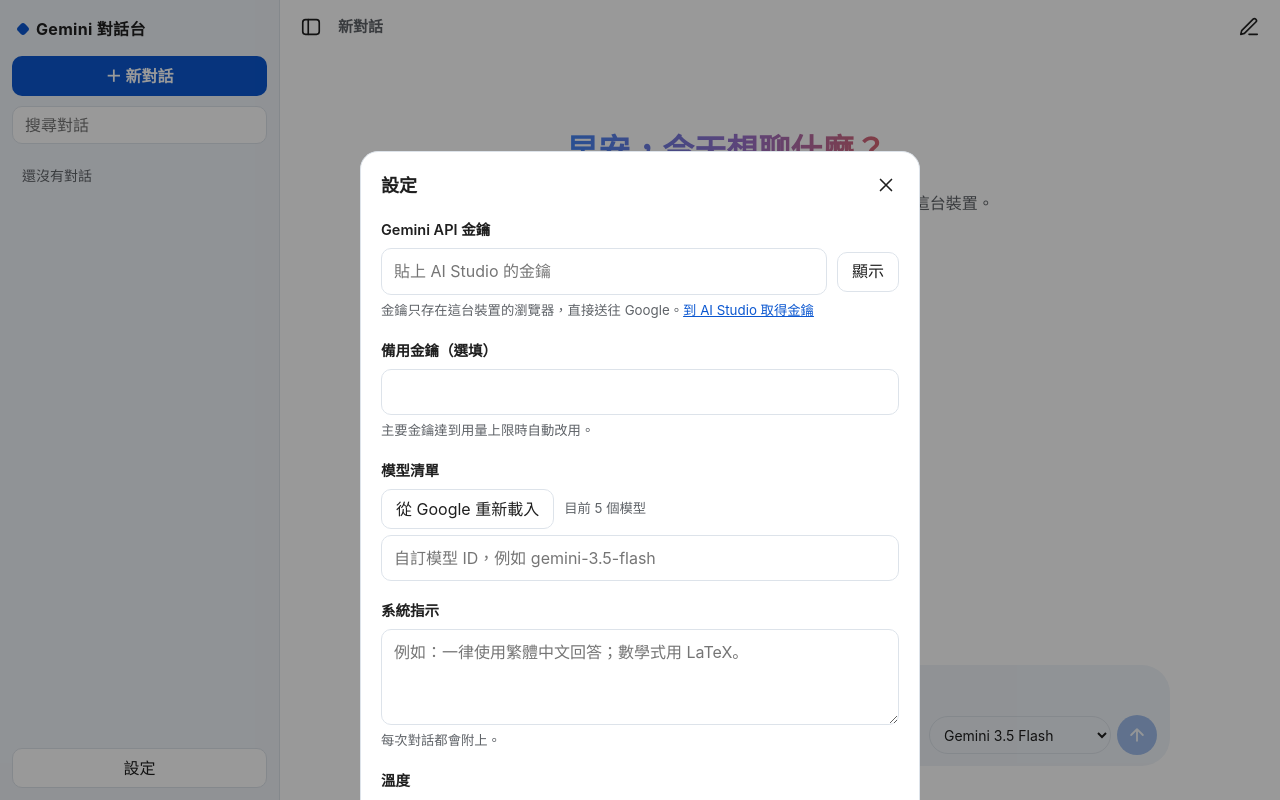
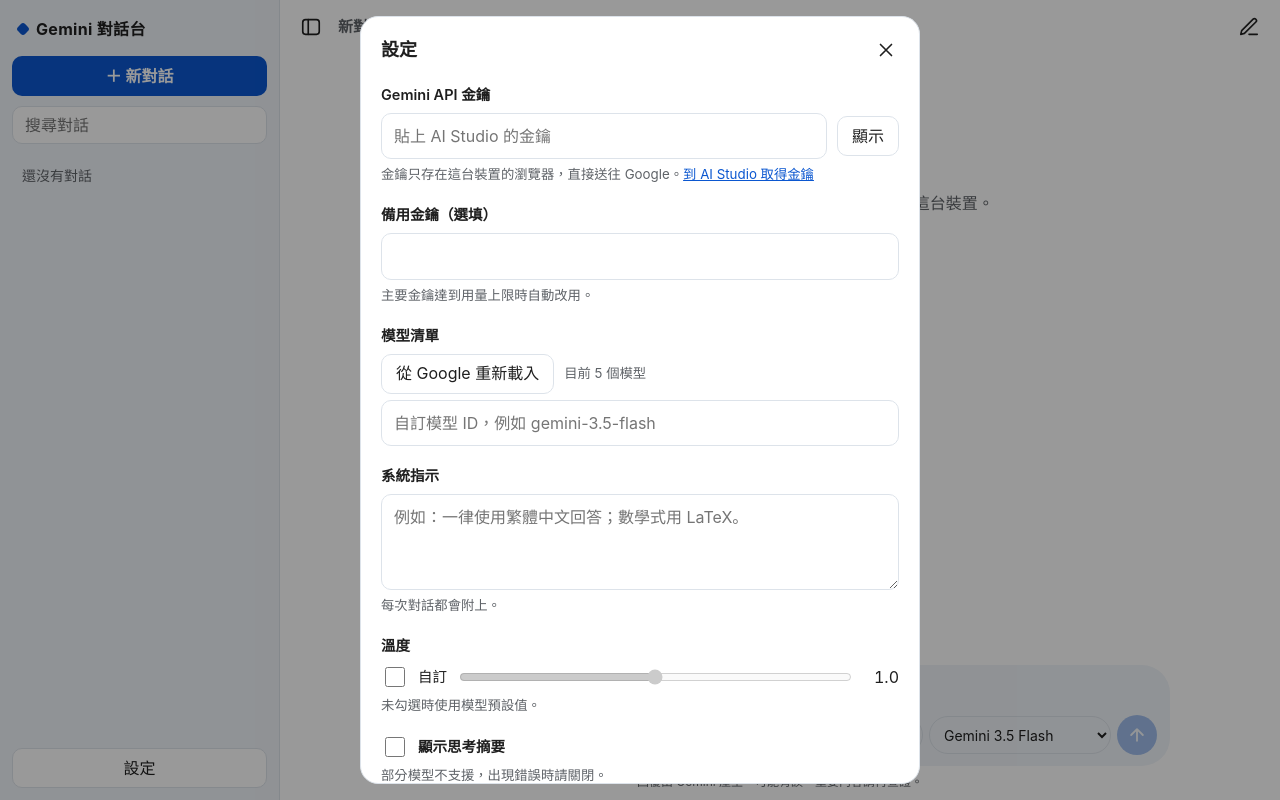
Before and after one commit to Gordon200410/Gemini-harness, a plain HTML site: page index.html in a window 1280 px wide. Both pictures are taken after a click on the button "設定". Drawn offline with nearby package versions, Linux system fonts and the light colour scheme.

Commit message:
Add files via upload

```diff
--- a/index.html
+++ b/index.html
@@ -158,11 +158,12 @@ footer{padding:0 16px calc(8px + env(safe-area-inset-bottom))}
 #attRow .filechip{display:inline-flex;align-items:center;gap:6px;padding-right:4px}
 #attRow .filechip button{width:24px;height:24px;border-radius:50%;color:var(--muted)}
 #input{display:block;width:100%;border:0;outline:0;background:none;resize:none;max-height:38vh;padding:4px 0;line-height:1.55}
-.cbar{display:flex;align-items:center;gap:6px;margin-top:4px}
+.cbar{display:flex;align-items:center;gap:6px;margin-top:4px;flex-wrap:wrap}
 .cbar .icon{width:38px;height:38px;border:1px solid var(--line)}
 .pill{min-height:38px;padding:0 12px;border-radius:999px;border:1px solid var(--line);font-size:14px;display:inline-flex;align-items:center;gap:5px;white-space:nowrap}
 .pill[aria-pressed="true"]{background:var(--accent);color:var(--accent-ink);border-color:transparent}
-#model{min-height:38px;border-radius:999px;border:1px solid var(--line);background:transparent;padding:0 10px;font-size:14px;max-width:44vw;min-width:0}
+#think{min-height:38px;border-radius:999px;border:1px solid var(--line);background:transparent;padding:0 8px;font-size:14px;flex:none}
+#model{min-height:38px;border-radius:999px;border:1px solid var(--line);background:transparent;padding:0 10px;font-size:14px;max-width:34vw;min-width:0}
 .grow{flex:1}
 #send{width:40px;height:40px;border-radius:50%;background:var(--accent);color:var(--accent-ink);display:grid;place-items:center;flex:none}
 #send:disabled{opacity:.35}
@@ -171,11 +172,14 @@ footer{padding:0 16px calc(8px + env(safe-area-inset-bottom))}
 .hint{text-align:center;font-size:12px;color:var(--muted);margin:6px 0 0}
 
 /* 設定 */
-#modal{position:fixed;inset:0;background:rgba(0,0,0,.4);z-index:30;display:grid;place-items:center;padding:16px}
-.sheet{background:var(--bg);border:1px solid var(--line);border-radius:18px;width:min(560px,100%);max-height:min(88%,calc(var(--vh,100dvh) - 32px));display:flex;flex-direction:column}
+#modal{position:fixed;top:0;left:0;right:0;height:var(--vh,100dvh);background:rgba(0,0,0,.4);z-index:30;display:flex;overflow-y:auto;-webkit-overflow-scrolling:touch;overscroll-behavior:contain;
+  padding:calc(16px + env(safe-area-inset-top)) 16px calc(16px + env(safe-area-inset-bottom))}
+.sheet{background:var(--bg);border:1px solid var(--line);border-radius:18px;width:min(560px,100%);margin:auto;flex:none;overflow:hidden;
+  max-height:calc(var(--vh,100dvh) - 32px - env(safe-area-inset-top) - env(safe-area-inset-bottom));display:flex;flex-direction:column}
 .sheet h2{margin:0;font-size:18px}
 .sheet .top{display:flex;justify-content:space-between;align-items:center;padding:12px 12px 8px 20px}
-.sheet .body{overflow-y:auto;padding:4px 20px 20px;display:flex;flex-direction:column;gap:18px;-webkit-overflow-scrolling:touch}
+.sheet .top{flex:none}
+.sheet .body{flex:1 1 auto;min-height:0;overscroll-behavior:contain;overflow-y:auto;padding:4px 20px 24px;display:flex;flex-direction:column;gap:18px;-webkit-overflow-scrolling:touch}
 .f{display:flex;flex-direction:column;gap:6px}
 .f label,.f .lab{font-weight:600;font-size:14.5px}
 .f small{color:var(--muted);line-height:1.5}
@@ -226,6 +230,7 @@ footer{padding:0 16px calc(8px + env(safe-area-inset-bottom))}
           <input type="file" id="file" multiple hidden>
           <button class="pill" id="searchToggle" aria-pressed="false">Google 搜尋</button>
           <span class="grow"></span>
+          <select id="think" aria-label="思考程度" hidden></select>
           <select id="model" aria-label="模型"></select>
           <button id="send" aria-label="送出"><svg viewBox="0 0 24 24"><path d="M12 19V5M5 12l7-7 7 7"/></svg></button>
         </div>
@@ -300,7 +305,7 @@ const LS = {
   set(k, v) { try { localStorage.setItem(k, JSON.stringify(v)); } catch {} }
 };
 const S = Object.assign({ key1:'', key2:'', model:'gemini-3.5-flash', customModel:'', system:'', useTemp:false, temp:1,
-  search:false, thoughts:false, enterSend:true, theme:'auto', models:FALLBACK_MODELS, modelsAt:0, sideOpen:true, last:'' }, LS.get('gh.settings', {}));
+  search:false, thoughts:false, think:{}, enterSend:true, theme:'auto', models:FALLBACK_MODELS, modelsAt:0, sideOpen:true, last:'' }, LS.get('gh.settings', {}));
 const saveS = () => LS.set('gh.settings', S);
 
 const DB = {
@@ -407,7 +412,31 @@ function modelOptions() {
   if (!list.some(m => m.id === S.model)) list.unshift({ id: S.model, name: S.model });
   for (const m of list) { const o = h('option', '', m.name); o.value = m.id; sel.append(o); }
   sel.value = S.model;
+  thinkSelect();
   $('#modelCount').textContent = '目前 ' + S.models.length + ' 個模型';
+}
+
+/* 思考程度：依 Google 文件的各模型支援表（2026-11）。回傳 null 表示不提供選項 */
+function thinkOptions(id) {
+  const L = { minimal: '最低', low: '低', medium: '中', high: '高' };
+  const lv = a => ({ kind: 'level', opts: a.map(v => [v, L[v]]) });
+  if (/^gemini-2\.5/.test(id)) {
+    const pro = /pro/.test(id);
+    return { kind: 'budget', opts: [['-1', '自動']].concat(pro ? [] : [['0', '關閉']], [['1024', '低'], ['8192', '中'], [pro ? '32768' : '24576', '高']]) };
+  }
+  if (/^gemini-4/.test(id) || /^gemini-3\.8-flash(?!-lite)/.test(id)) return lv(['low', 'medium', 'high']);
+  if (/^gemini-3(\.\d+)?-flash-lite/.test(id) || /^gemini-3\.6-flash/.test(id) || /^gemini-3-flash/.test(id)) return lv(['minimal', 'low', 'medium', 'high']);
+  if (/^gemini-3-pro/.test(id)) return lv(['low', 'high']);
+  if (/^gemini-3/.test(id)) return lv(['low', 'medium', 'high']);
+  return null;
+}
+function thinkSelect() {
+  const sel = $('#think'), o = thinkOptions(S.model); sel.innerHTML = '';
+  sel.hidden = !o; if (!o) return;
+  const add = (v, t) => { const e = h('option', '', '思考：' + t); e.value = v; sel.append(e); };
+  add('', '預設'); o.opts.forEach(([v, t]) => add(v, t));
+  const cur = S.think[S.model] || '';
+  sel.value = o.opts.some(([v]) => v === cur) ? cur : '';
 }
 
 function welcome() {
@@ -590,7 +619,7 @@ function explain(e) {
     : s === 404 ? '找不到這個模型，請到設定重新載入模型清單。'
     : s === 403 || /API key/i.test(raw) ? 'API 金鑰無效或沒有權限，請到設定檢查金鑰。'
     : s === 503 || s === 500 ? '模型目前忙碌，請稍後重試。'
-    : s === 400 ? '請求被拒絕。若開啟了「Google 搜尋」或「顯示思考摘要」，這個模型可能不支援，請關閉後重試。'
+    : s === 400 ? '請求被拒絕。若設定了思考程度、「Google 搜尋」或「顯示思考摘要」，這個模型可能不支援，請改回預設或關閉後重試。'
     : !s ? '連線失敗，請檢查網路。' : '發生錯誤。';
   return t + (raw ? '（' + (s ? s + '：' : '') + raw.slice(0, 300) + '）' : '');
 }
@@ -619,7 +648,10 @@ async function run(chat, msg) {
   if (S.system.trim()) body.systemInstruction = { parts: [{ text: S.system.trim() }] };
   const gc = {};
   if (S.useTemp) gc.temperature = S.temp;
-  if (S.thoughts) gc.thinkingConfig = { includeThoughts: true };
+  const tc = {}, to = thinkOptions(S.model), tv = S.think[S.model];
+  if (S.thoughts) tc.includeThoughts = true;
+  if (to && tv && to.opts.some(([v]) => v === tv)) { if (to.kind === 'level') tc.thinkingLevel = tv; else tc.thinkingBudget = Number(tv); }
+  if (Object.keys(tc).length) gc.thinkingConfig = tc;
   if (Object.keys(gc).length) body.generationConfig = gc;
   if (S.search) body.tools = [{ googleSearch: {} }];
 
@@ -743,7 +775,8 @@ $('#input').addEventListener('paste', e => { const f = [...(e.clipboardData && e
 $('#attach').onclick = () => $('#file').click();
 $('#file').onchange = e => { addFiles([...e.target.files]); e.target.value = ''; };
 $('#searchToggle').onclick = () => { S.search = !S.search; saveS(); $('#searchToggle').setAttribute('aria-pressed', S.search); };
-$('#model').onchange = e => { S.model = e.target.value; saveS(); };
+$('#model').onchange = e => { S.model = e.target.value; saveS(); thinkSelect(); };
+$('#think').onchange = e => { if (e.target.value) S.think[S.model] = e.target.value; else delete S.think[S.model]; saveS(); };
 
 /* ---------- 設定 ---------- */
 async function loadModels(quiet) {
@@ -762,7 +795,7 @@ function openSettings() {
   $('#key1').value = S.key1; $('#key2').value = S.key2; $('#customModel').value = S.customModel; $('#system').value = S.system;
   $('#useTemp').checked = S.useTemp; $('#temp').value = S.temp; $('#temp').disabled = !S.useTemp; $('#tempVal').textContent = Number(S.temp).toFixed(1);
   $('#thoughts').checked = S.thoughts; $('#enterSend').checked = S.enterSend; $('#theme').value = S.theme;
-  $('#modal').hidden = false; closeDrawer();
+  $('#modal').hidden = false; closeDrawer(); fit(); $('.sheet .body').scrollTop = 0;
 }
 function closeSettings() { $('#modal').hidden = true; if (cur === null || !cur.messages.length) renderChat(); }
 $('#openSettings').onclick = openSettings; $('#closeSettings').onclick = closeSettings;
```
